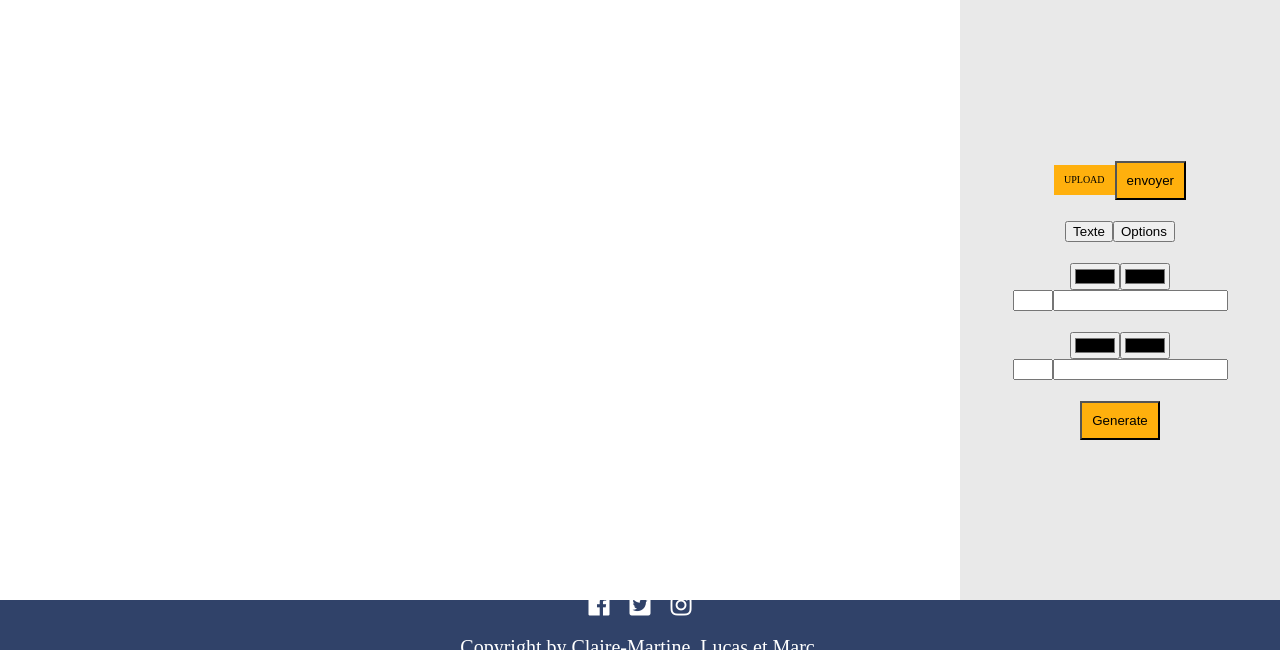
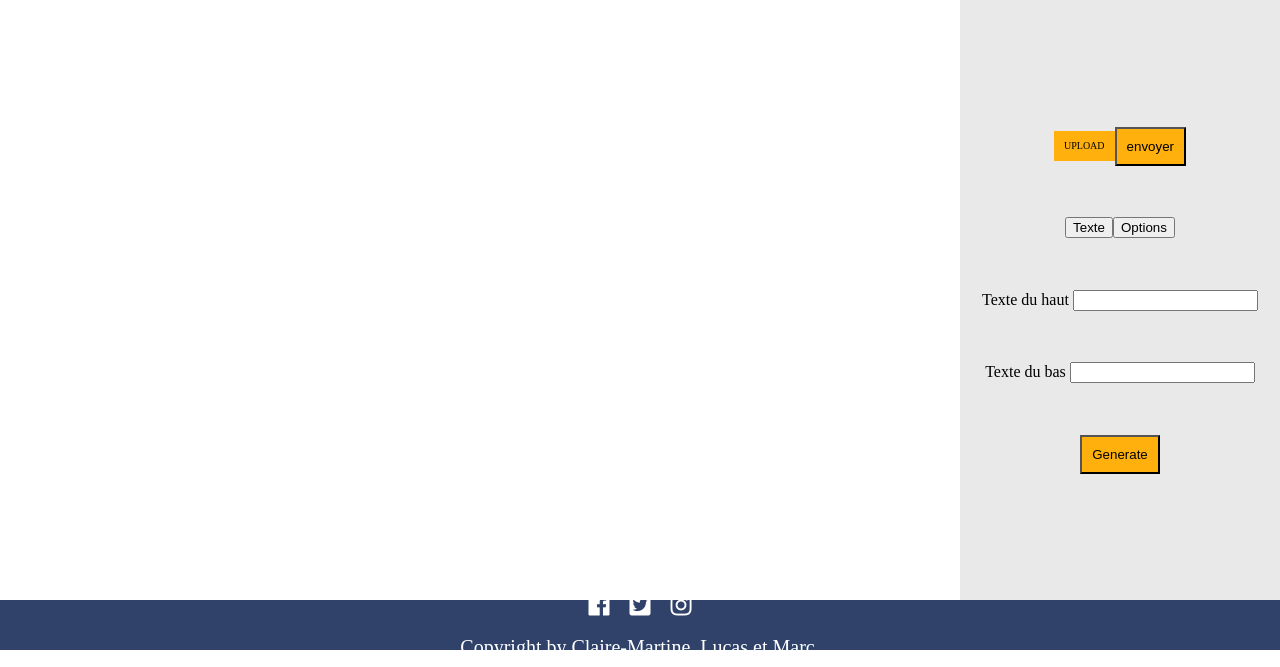
Before and after one commit to TMarechal/Meme51, a PHP site: the page made by app/view/Page/gmeme.html.twig in a window 1280 px wide. Shown: the part 150-817 px from the top of the page. Run offline with PHP 8.4, Linux system fonts and the light colour scheme; the template is opened without the code that fills it, so the values that code supplies are empty; some libraries are stand-ins or nearby versions.

Commit message:
Switch texte/options

```diff
--- a/app/view/Layout/layout.html.twig
+++ b/app/view/Layout/layout.html.twig
@@ -20,6 +20,6 @@
 
         {% include 'Layout/footer.html.twig' %}
 
-        <script src="../../../assets/js/script.js"></script>
+        <script src="./assets/js/script.js"></script>
     </body>
 </html>
--- a/app/view/Page/gmeme.html.twig
+++ b/app/view/Page/gmeme.html.twig
@@ -14,14 +14,23 @@
             <img id="preview" class="w100">
 
         </div>
+
+        {# <div id="Mv" class="hidden justify-center align-center">
+            <img src="./assets/img/MV.png">
+        </div>
+        <div id="Bob" class="hidden justify-center align-center">
+            <img src="./assets/img/bob-ross.jpg">
+        </div> #}
+
     </section>
+
 
     <section class="w25 d-flex flex-column justify-center align-center bc3">
         {% if message != '' %}
             <p>{{ message }}</p>
         {% endif %}
 
-         <form id="upload" class="hidden h50 w100 d-flex flex-column justify-center justify-spacea align-center bc3" method="POST" action="" enctype="multipart/form-data">
+         <form id="texte" class=" h75 w100 d-flex flex-column justify-center justify-spacee align-center bc3" method="POST" action="" enctype="multipart/form-data">
             <div class="d-flex flex-row justify-center align-center">
                 <input type="hidden" name="MAX-FILE-SIZE" value="500000">
                 <label for="meme"><div class="p10 bc2">UPLOAD</div></label>
@@ -29,18 +38,18 @@
                 <input type="submit" name="envoyer" value="envoyer" class="p10 bc2 ">
             </div>
             <div class="d-flex flex-row justify-center align-center">
-                <button type="button">Texte</button>
-                <button type="button">Options</button>
+                <button id="texte1" type="button">Texte</button>
+                <button id="options1" type="button">Options</button>
             </div>
-                <label>Texte du haut
+                <label class="fs16">Texte du haut
                     <input type="text" name="text-top">
                 </label>
-                <label>Texte du bas
+                <label class="fs16">Texte du bas
                     <input type="text" name="text-bot">
                 </label>
                 <input type="submit" name="generate" value="Generate" class="p10 bc2">
         </form>
-        <form id="options" class=" h50 w100 d-flex flex-column justify-spacea  align-center bc3" method="POST" action="" enctype="multipart/form-data">
+        <form id="options" class="hidden h75 w100 d-flex flex-column justify-spacee  align-center bc3" method="POST" action="" enctype="multipart/form-data">
             <div class="d-flex flex-row justify-center align-center">
                 <input type="hidden" name="MAX-FILE-SIZE" value="500000">
                 <label for="meme"><div class="p10 bc2">UPLOAD</div></label>
@@ -48,8 +57,8 @@
                 <input type="submit" name="envoyer" value="envoyer" class="p10 bc2 ">
             </div>
             <div class="d-flex flex-row justify-center align-center">
-                <button id="text" type="button" name="Texte">Texte</button>
-                <button id="options" type="button" name="Options">Options</button>
+                <button id="texte2" type="button" name="Texte">Texte</button>
+                <button id="options2" type="button" name="Options">Options</button>
             </div>
             <div>
                 <div class="d-flex flex-row justify-center align-center">
@@ -58,7 +67,8 @@
                 </div>
                 <div class="d-flex flex-row justify-center align-center">
                     <input class="w40p" type="number" id="fontSiTop" name="fontSiTop">
-                    <input class="w175p" type="select" id="fontTop" name="fontTop">
+                    <select class="w175p" type="select" id="fontTop" name="fontTop">
+                    </select>
                 </div>
             </div>
             <div>
@@ -68,7 +78,8 @@
                 </div>
                 <div class="d-flex flex-row justify-center align-center">
                     <input class="w40p" type="number" id="fontSiBot" name="fontSiBot">
-                    <input class="w175p" type="select" id="fontBot" name="fontBot">
+                    <select class="w175p" type="select" id="fontBot" name="fontBot">
+                    </select>
                 </div>
             </div>
                 <input type="submit" name="generate" value="Generate" class="p10 bc2">
--- a/assets/css/style.css
+++ b/assets/css/style.css
@@ -11,6 +11,7 @@
 .justify-end { justify-content: flex-end; }
 .justify-spacea { justify-content: space-around; }
 .justify-spaceb { justify-content: space-between; }
+.justify-spacee { justify-content: space-evenly; }
 
 .align-start { align-items: flex-start; }
 .align-center { align-items: center; }
@@ -82,3 +83,7 @@ label div:hover{ background-color: blue; }
 text-decoration:  none;
 color: #fff;
 }
+
+.visibilityh{visibility: hidden;}
+
+.pa { position: absolute; }
--- a/assets/js/script.js
+++ b/assets/js/script.js
@@ -1,3 +1,8 @@
+var bouton1 = document.getElementById("texte1");
+var bouton2 = document.getElementById("options1");
+
+var bouton3 = document.getElementById("texte2");
+var bouton4 = document.getElementById("options2");
 
 function preview(input) {
   if (input.files && input.files[0]) {
@@ -13,3 +18,68 @@ function preview(input) {
 $("#meme").change(function(){
   preview(this);
 });
+
+
+bouton1.addEventListener("click",function(e){
+  document.getElementById('texte').style.display = 'flex';
+  document.getElementById('options').style.display = 'none';
+  });
+
+bouton2.addEventListener("click",function(e){
+  document.getElementById('texte').style.display = 'none';
+  document.getElementById('options').style.display = 'flex';
+  });
+
+bouton3.addEventListener("click",function(e){
+  document.getElementById('texte').style.display = 'flex';
+  document.getElementById('options').style.display = 'none';
+  });
+
+bouton4.addEventListener("click",function(e){
+  document.getElementById('texte').style.display = 'none';
+  document.getElementById('options').style.display = 'flex';
+  });
+
+/*  $(document).ready(function(){
+    var codeTest = '';
+
+    $(document).on('keydown', function(e){
+        if (e.keyCode == 77 && (codeTest == "")) {
+            codeTest += 'm';
+        } else if (e.keyCode == 86 && codeTest == "m") {
+            codeTest += 'v';
+            document.getElementById('Mv').style.display = "flex";
+            setTimeout(function(){
+            document.getElementById('Mv').style.display = "none";
+            },1000);
+        } else {
+            codeTest = "";
+            document.getElementById('Mv').style.display = "none";
+        }
+        console.log(codeTest);
+    });
+
+});
+
+$(document).ready(function(){
+  var codeTest = '';
+
+  $(document).on('keydown', function(e){
+      if (e.keyCode == 66 && (codeTest == "")) {
+        codeTest += 'b';
+    } else if (e.keyCode == 79 && codeTest == "b") {
+        codeTest += 'o';
+    } else if (e.keyCode == 66 && codeTest == "bo") {
+        codeTest += 'b';
+          document.getElementById('Bob').style.display = "flex";
+          setTimeout(function(){
+          document.getElementById('Bob').style.display = "none";
+          },1000);
+      } else {
+          codeTest = "";
+          document.getElementById('Bob').style.display = "none";
+      }
+      console.log(codeTest);
+  });
+
+});*/
```
